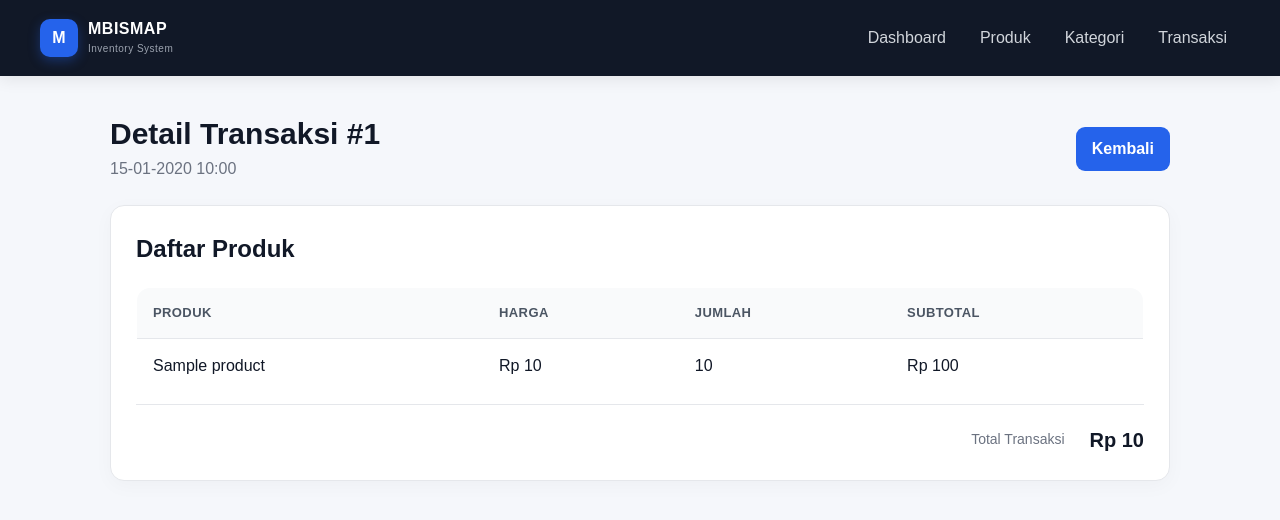
After one commit to Masbismaa/flaskcrud, a Flask app: page /sales/1 in a window 1280 px wide. The commit adds this page. Shown: the top 520 px of the page. Run offline with Flask 3, Linux system fonts and the light colour scheme; tables that the repository leaves empty hold one stand-in row (values such as "Sample post").

Commit message:
Feat : Tambah detail transaksi penjualan

```diff
--- a/routes/product_routes.py
+++ b/routes/product_routes.py
@@ -43,7 +43,7 @@ def dashboard():
     ).all()
 
     recent_sales = Sale.query.order_by(
-        Sale.created_at.desc()
+        Sale.created_at.asc()
     ).limit(5).all()
 
     return render_template(
--- a/routes/sale_routes.py
+++ b/routes/sale_routes.py
@@ -17,12 +17,21 @@ sale_bp = Blueprint(
 @sale_bp.route("/")
 def index():
     sales = Sale.query.order_by(
-        Sale.created_at.desc()
+        Sale.created_at.asc()
     ).all()
 
     return render_template(
         "sales/index.html",
         sales=sales
+    )
+
+@sale_bp.route("/<int:sale_id>")
+def detail_sale(sale_id):
+    sale = Sale.query.get_or_404(sale_id)
+
+    return render_template(
+        "sales/detail.html",
+        sale = sale
     )
 
 @sale_bp.route("/add", methods=["GET", "POST"])
--- a/static/css/style.css
+++ b/static/css/style.css
@@ -1056,3 +1056,44 @@ select:focus {
 
     white-space: nowrap;
 }
+
+.transaction-total {
+    display: flex;
+    justify-content: flex-end;
+    align-items: center;
+    gap: 25px;
+    padding-top: 20px;
+    margin-top: 10px;
+    border-top: 1px solid var(--border);
+}
+
+.transaction-total span {
+    color: var(--text-muted);
+    font-size: 14px;
+}
+
+.transaction-total strong {
+    font-size: 20px;
+}
+
+.btn-small {
+    padding: 7px 12px;
+    font-size: 12px;
+}
+
+.page-header {
+    display: flex;
+    justify-content: space-between;
+    align-items: center;
+    gap: 20px;
+    margin-bottom: 24px;
+}
+
+.page-header h1 {
+    margin-bottom: 5px;
+}
+
+.page-header p {
+    color: var(--text-muted);
+    margin: 0;
+}
--- /dev/null
+++ b/templates/sales/detail.html
@@ -0,0 +1,107 @@
+{% extends "base.html" %}
+
+{% block title %}
+Detail Transaksi #{{ sale.id }}
+{% endblock %}
+
+{% block content %}
+
+<div class="page-header">
+
+    <div>
+        <h1>
+            Detail Transaksi #{{ sale.id }}
+        </h1>
+
+        <p>
+            {{ sale.created_at.strftime("%d-%m-%Y %H:%M") }}
+        </p>
+    </div>
+
+    <a
+        href="{{ url_for('sale.index') }}"
+        class="btn"
+    >
+        Kembali
+    </a>
+
+</div>
+
+
+<div class="dashboard-card">
+
+    <div class="card-header">
+
+        <div>
+            <h2>
+                Daftar Produk
+            </h2>
+        </div>
+
+    </div>
+
+
+    <div class="table-wrapper">
+
+        <table>
+
+            <thead>
+
+                <tr>
+                    <th>Produk</th>
+                    <th>Harga</th>
+                    <th>Jumlah</th>
+                    <th>Subtotal</th>
+                </tr>
+
+            </thead>
+
+
+            <tbody>
+
+                {% for item in sale.items %}
+
+                    <tr>
+
+                        <td>
+                            {{ item.product.name }}
+                        </td>
+
+                        <td>
+                            Rp {{ "{:,.0f}".format(item.price).replace(",", ".") }}
+                        </td>
+
+                        <td>
+                            {{ item.quantity }}
+                        </td>
+
+                        <td>
+                            Rp {{ "{:,.0f}".format(item.price * item.quantity).replace(",", ".") }}
+                        </td>
+
+                    </tr>
+
+                {% endfor %}
+
+            </tbody>
+
+        </table>
+
+    </div>
+
+
+    <div class="transaction-total">
+
+        <span>
+            Total Transaksi
+        </span>
+
+        <strong>
+            Rp {{ "{:,.0f}".format(sale.total).replace(",", ".") }}
+        </strong>
+
+    </div>
+
+</div>
+
+{% endblock %}
```
Also changed, not shown: templates/sales/index.html (+51 -4 lines).
